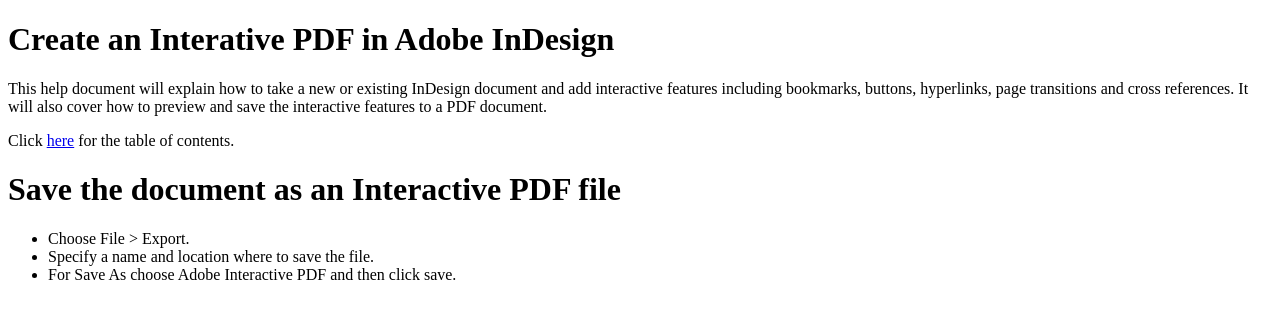
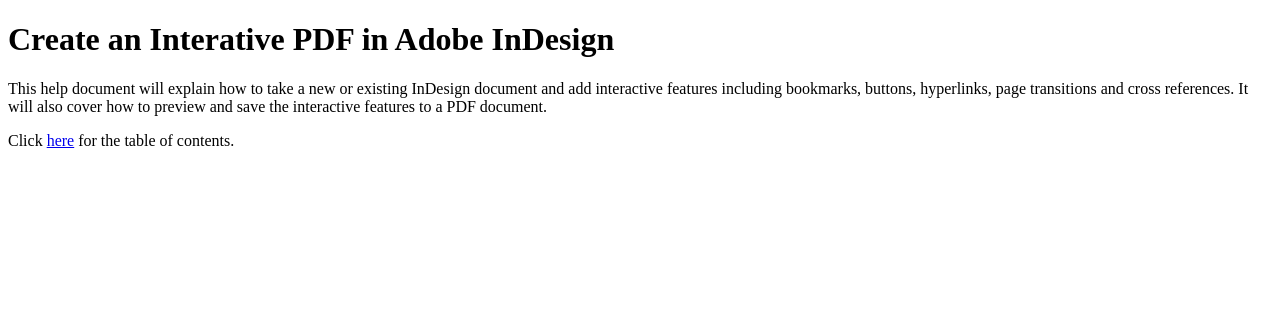
Before and after one commit to Reilly-cloud/softwaredocumentationP1, a plain HTML site: page index.html in a window 1280 px wide. Drawn offline with Linux system fonts and the light colour scheme.

```diff
--- a/index.html
+++ b/index.html
@@ -8,14 +8,5 @@
 <div>
     <p> Click <a href="TOC.html">here</a> for the table of contents. </p>
 </div>
-<h1>Save the document as an Interactive PDF file </h1>
-
-<p>
-<ul>
-<li>Choose File > Export.</li>
-<li>Specify a name and location where to save the file.</li>
-<li>For Save As choose Adobe Interactive PDF and then click save. </li>
-</ul>
-</p>
 
 </html>
```
Also changed, not shown: 1 other file.
